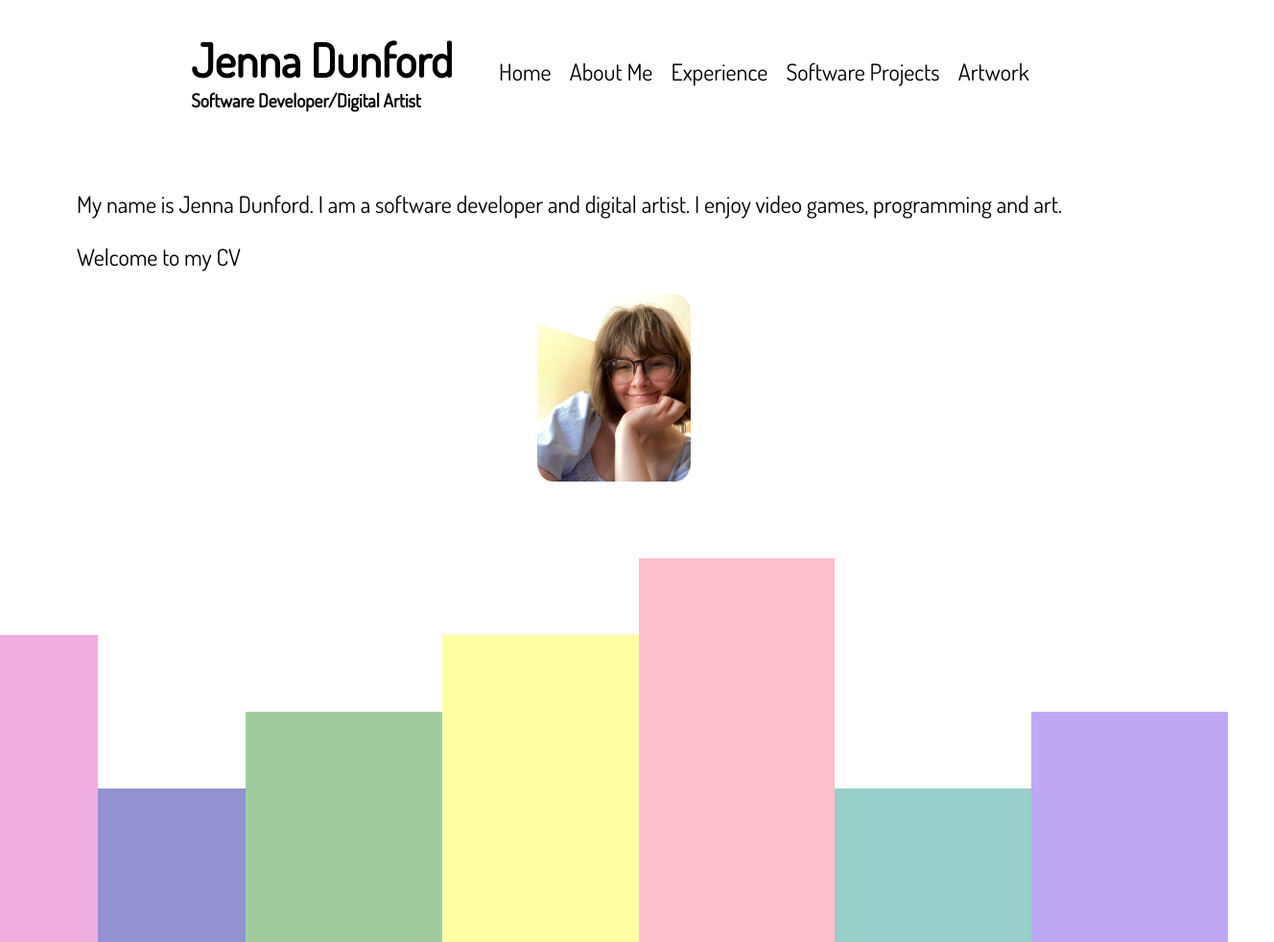
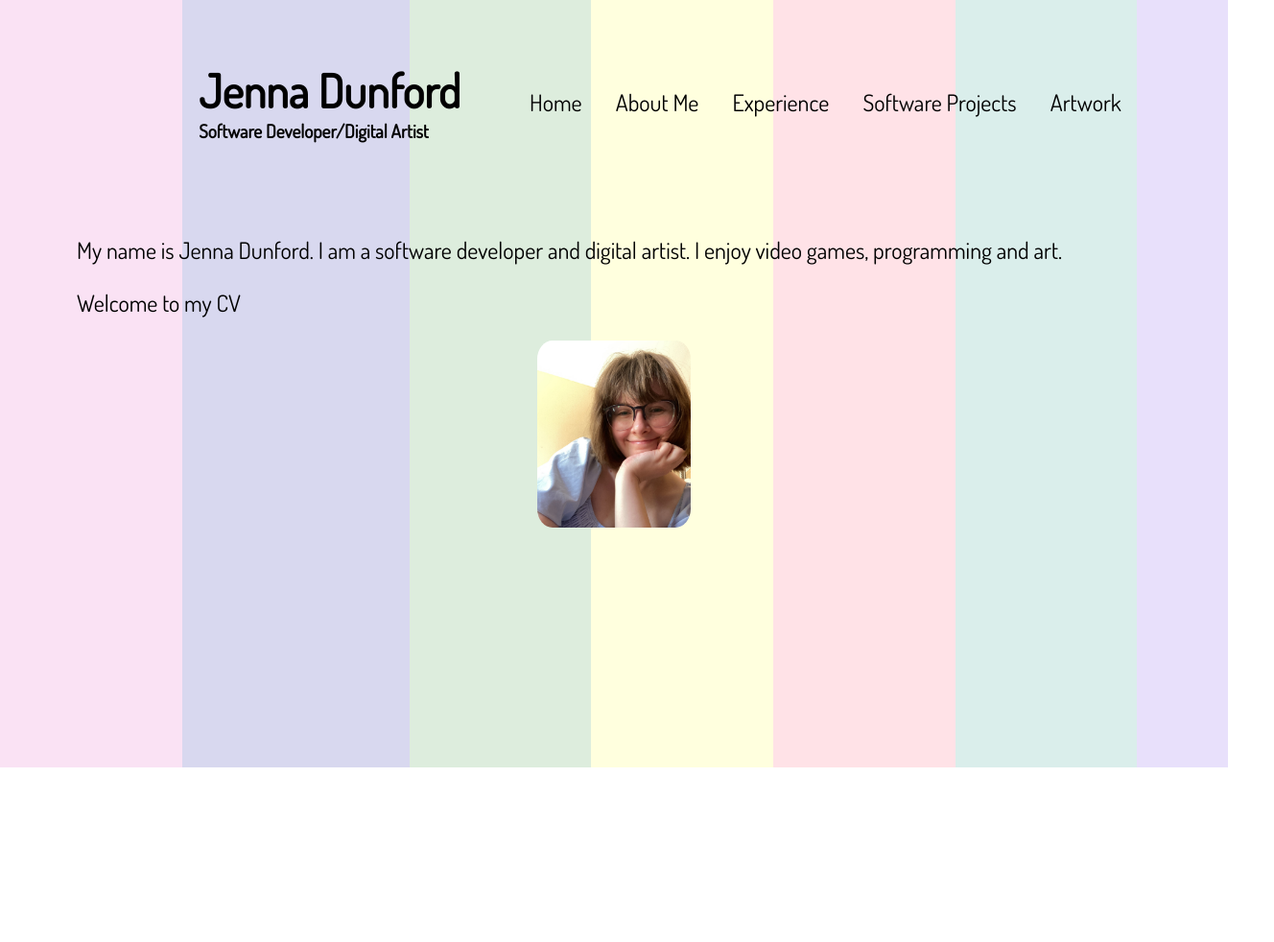
Before and after one commit to jennadunfordbbd/Jenna-CV-Challenge, a website: page index.html in a window 1280 px wide. Shown: the whole page at 96% size, 1328 px wide, since content can reach past the window. After the commit the page ends 800 px from the top, so only its background shows below. Drawn offline with Linux system fonts and the light colour scheme.

Commit message:
Update mainStyles.css

```diff
--- a/Styles/mainStyles.css
+++ b/Styles/mainStyles.css
@@ -6,13 +6,20 @@ nav ul li {
   margin: 0.5rem;
   list-style-type: none;
   white-space: nowrap;
+  padding: 0.5rem;
+}
+nav ul li:hover {
+  cursor: pointer;
+  background-color: rgba(184, 222, 255, 0.363);
+  border-radius: 15px;
 }
 
 .headerContainer {
   display: flex;
   align-items: center;
   justify-content: center;
-  margin: 2rem;
+  margin: 3rem;
+  width: 100%;
 }
 
 body {
@@ -34,6 +41,7 @@ section.titlesBox {
   display: flex;
   flex-direction: column;
   align-content: flex-start;
+  margin: 1rem;
 }
 
 #pageContent {
@@ -60,51 +68,52 @@ div.blockHolder {
   align-items: flex-end;
   bottom: 0;
   width: 100%;
-  margin-top: 1rem;
+  position: fixed;
+  z-index: -1;
 }
 
 .block1 {
   display: block;
-  background-color: rgb(241, 175, 225);
-  width: 10rem;
-  height: 20rem;
+  background-color: rgba(241, 175, 224, 0.356);
+  width: 20rem;
+  height: 50rem;
 }
 .block2 {
   display: block;
-  background-color: rgb(146, 146, 209);
-  width: 15rem;
-  height: 10rem;
+  background-color: rgb(146, 146, 209, 0.356);
+  width: 25rem;
+  height: 60rem;
 }
 .block3 {
   display: block;
-  background-color: rgb(160, 204, 160);
+  background-color: rgb(160, 204, 160, 0.356);
   width: 20rem;
-  height: 15rem;
+  height: 50rem;
 }
 .block4 {
   display: block;
-  background-color: rgb(255, 255, 163);
+  background-color: rgb(255, 255, 163, 0.356);
   width: 20rem;
-  height: 20rem;
+  height: 80rem;
 }
 
 .block5 {
   display: block;
-  background-color: pink;
+  background-color: rgb(255, 174, 187, 0.356);
   width: 20rem;
-  height: 25rem;
+  height: 50rem;
 }
 
 .block6 {
   display: block;
-  background-color: rgb(152, 206, 200);
+  background-color: rgb(152, 206, 200, 0.356);
   width: 20rem;
-  height: 10rem;
+  height: 52rem;
 }
 
 .block7 {
   display: block;
-  background-color: rgb(191, 169, 243);
-  width: 20rem;
-  height: 15rem;
+  background-color: rgb(191, 169, 243, 0.356);
+  width: 10rem;
+  height: 70rem;
 }
```
